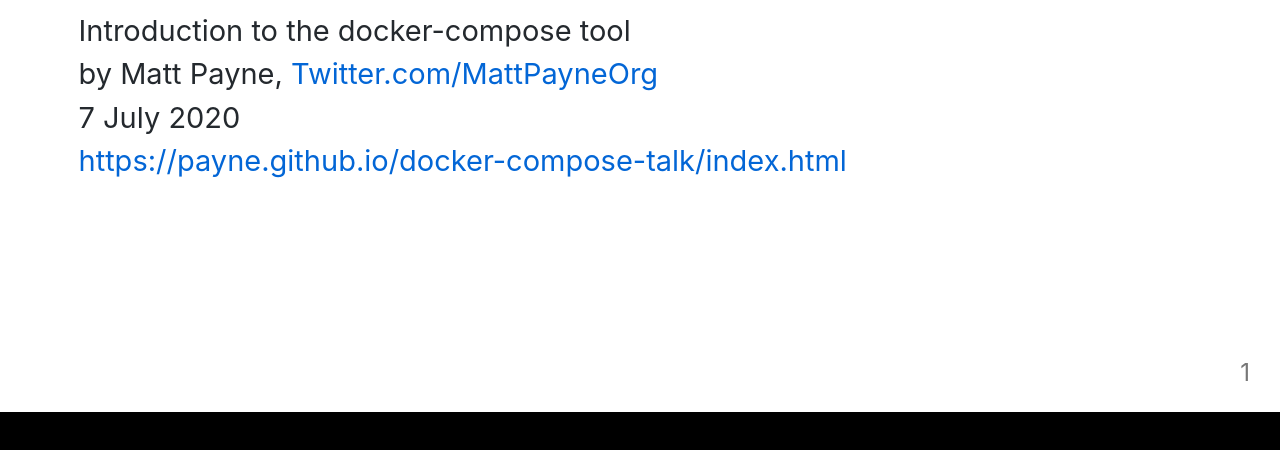
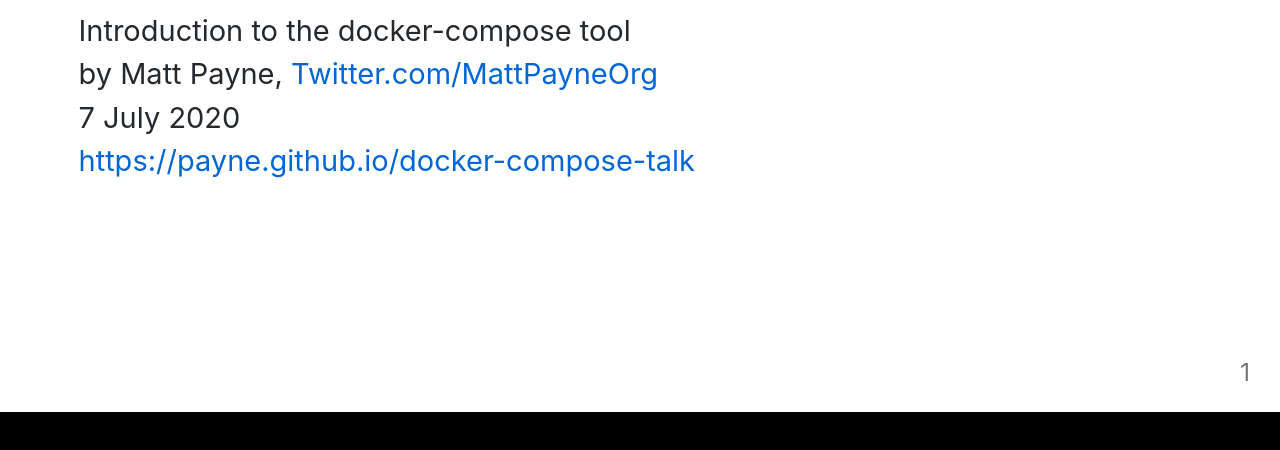
Before and after one commit to payne/docker-compose-talk, a plain HTML site: page docs/index.html in a window 1280 px wide. Shown: the part 348-798 px from the top of the page. Drawn offline with Linux system fonts and the light colour scheme.

Commit message:
Fixed home URL

```diff
--- a/docs/index.html
+++ b/docs/index.html
@@ -13,7 +13,7 @@
 <p>Introduction to the docker-compose tool<br />
 by Matt Payne, <a href="http://Twitter.com/MattPayneOrg">Twitter.com/MattPayneOrg</a><br />
 7 July 2020<br />
-<a href="https://payne.github.io/docker-compose-talk/index.html">https://payne.github.io/docker-compose-talk/index.html</a></p>
+<a href="https://payne.github.io/docker-compose-talk">https://payne.github.io/docker-compose-talk</a></p>
 </section>
 </foreignObject></svg><svg data-marpit-svg="" viewBox="0 0 1280 720"><foreignObject width="1280" height="720"><section id="2" data-paginate="true" data-marpit-pagination="2" data-marpit-pagination-total="11" style="--paginate:true;">
 <h1>Docker - Easy &amp; portable container</h1>
```
Also changed, not shown: 1 other file.
